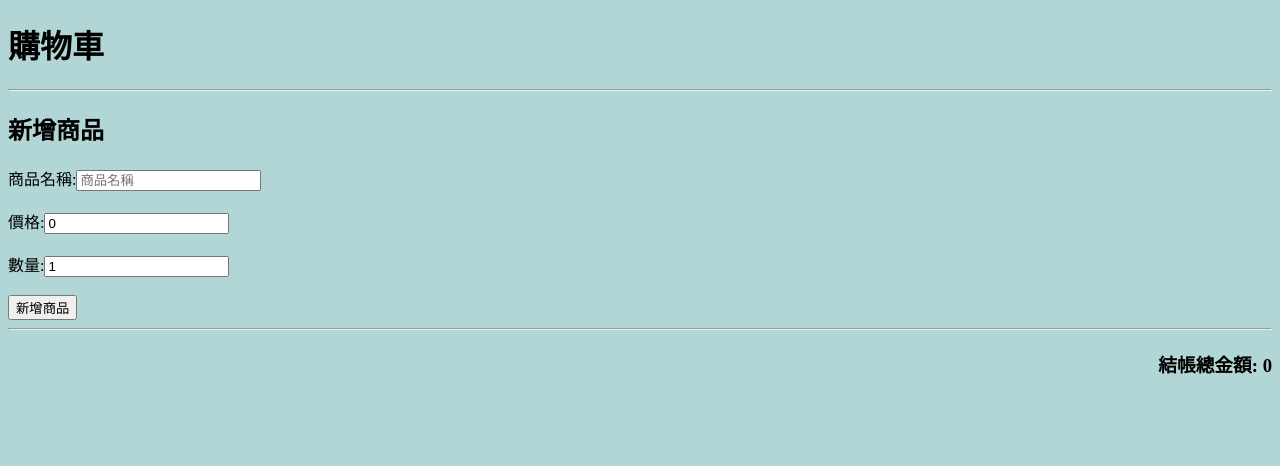
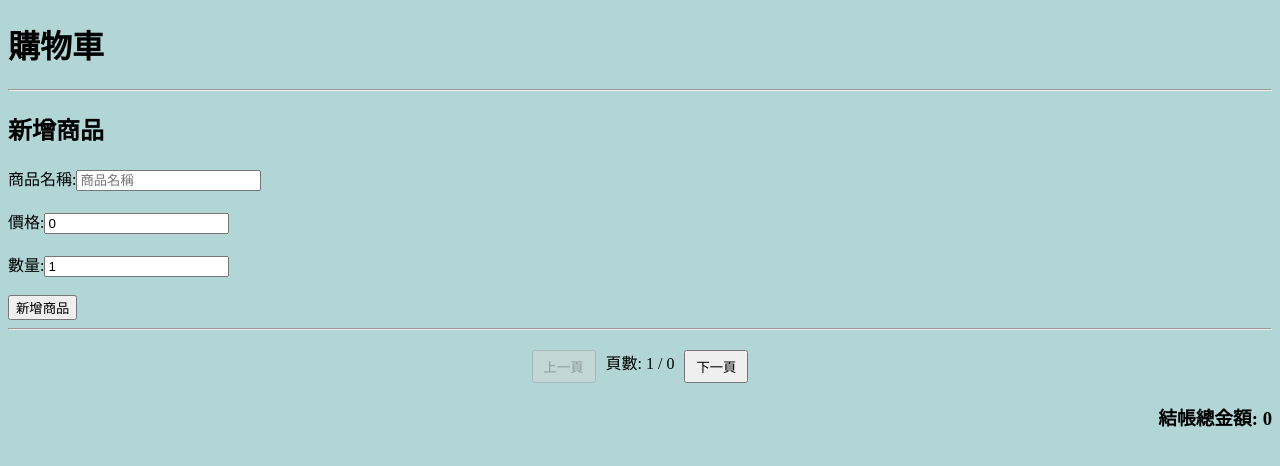
Before and after one commit to Z-Yun324/HelloVue3, a Vue app: page / in a window 1280 px wide. Shown: the top 466 px of the page. Built offline with nearby package versions, Linux system fonts and the light colour scheme.

Commit message:
Feat: 新增分頁功能

```diff
--- a/src/App.vue
+++ b/src/App.vue
@@ -2,7 +2,7 @@
   <div class="app">
     <h1>購物車</h1>
     <Commodity @add-to-cart="addToCart" />
-    <Cart :cartItems="cartItems" @remove-item="removeFromCart" />
+    <Cart :cartItems="cartItems" @remove-from-cart="removeFromCart" />
   </div>
 </template>
 
--- a/src/components/Cart.vue
+++ b/src/components/Cart.vue
@@ -11,24 +11,31 @@
         </tr>
       </thead>
       <tbody>
-        <tr v-for="item in cartItems" :key="item.id">
+        <tr v-for="item in paginatedItems" :key="item.id">
           <td>{{ item.name }}</td>
           <td>{{ item.price }}</td>
           <td>
-            <!-- <button @click="decreaseQuantity(item)">-</button> -->
             <input
               type="number"
               v-model="item.quantity"
               @input="updateTotalPrice(item)"
               min="1"
             />
-            <!-- <button @click="increaseQuantity(item)">+</button> -->
           </td>
           <td>{{ item.totalPrice }}</td>
           <td><button @click="removeItem(item.id)">刪除</button></td>
         </tr>
       </tbody>
     </table>
+
+    <div class="pagination">
+      <button @click="prevPage" :disabled="currentPage === 1">上一頁</button>
+      <span>頁數: {{ currentPage }} / {{ totalPages }}</span>
+      <button @click="nextPage" :disabled="currentPage === totalPages">
+        下一頁
+      </button>
+    </div>
+
     <div class="summary">
       <h3>結帳總金額: {{ totalAmount }}</h3>
     </div>
@@ -39,7 +46,7 @@
 
 <script lang="ts" setup name="cart">
 import { commodity } from "@/models/commodity";
-import { computed } from "vue";
+import { computed, defineProps, ref } from "vue";
 //data
 /*
 let cart = reactive([
@@ -68,6 +75,21 @@ const totalAmount = computed(() =>
 const props = defineProps<{
   cartItems: commodity[];
 }>();
+// 分頁相關的 data
+const currentPage = ref(1); // 當前頁碼
+const itemsPerPage = 5; // 每頁顯示 5 個商品
+
+// 計算總頁數
+const totalPages = computed(() => {
+  return Math.ceil(props.cartItems.length / itemsPerPage);
+});
+
+// 計算當前頁面的商品
+const paginatedItems = computed(() => {
+  const startIndex = (currentPage.value - 1) * itemsPerPage;
+  const endIndex = startIndex + itemsPerPage;
+  return props.cartItems.slice(startIndex, endIndex);
+});
 //function
 /*
 function updateTotalPrice(item: {
@@ -87,6 +109,19 @@ function removeItem(id: number) {
 
 // emit 事件通知父組件
 const emit = defineEmits(["remove-from-cart"]);
+
+function nextPage() {
+  if (currentPage.value < totalPages.value) {
+    currentPage.value++;
+  }
+}
+
+// 切換到上一頁
+function prevPage() {
+  if (currentPage.value > 1) {
+    currentPage.value--;
+  }
+}
 
 // 結帳總金額
 const totalAmount = computed(() =>
@@ -138,4 +173,13 @@ td,
 .summary {
   max-width: 100%; /* 表格、內容自動調整 */
 }
+.pagination {
+  display: flex;
+  justify-content: center;
+  margin-top: 20px;
+}
+.pagination button {
+  margin: 0 10px;
+  padding: 5px 10px;
+}
 </style>
```
